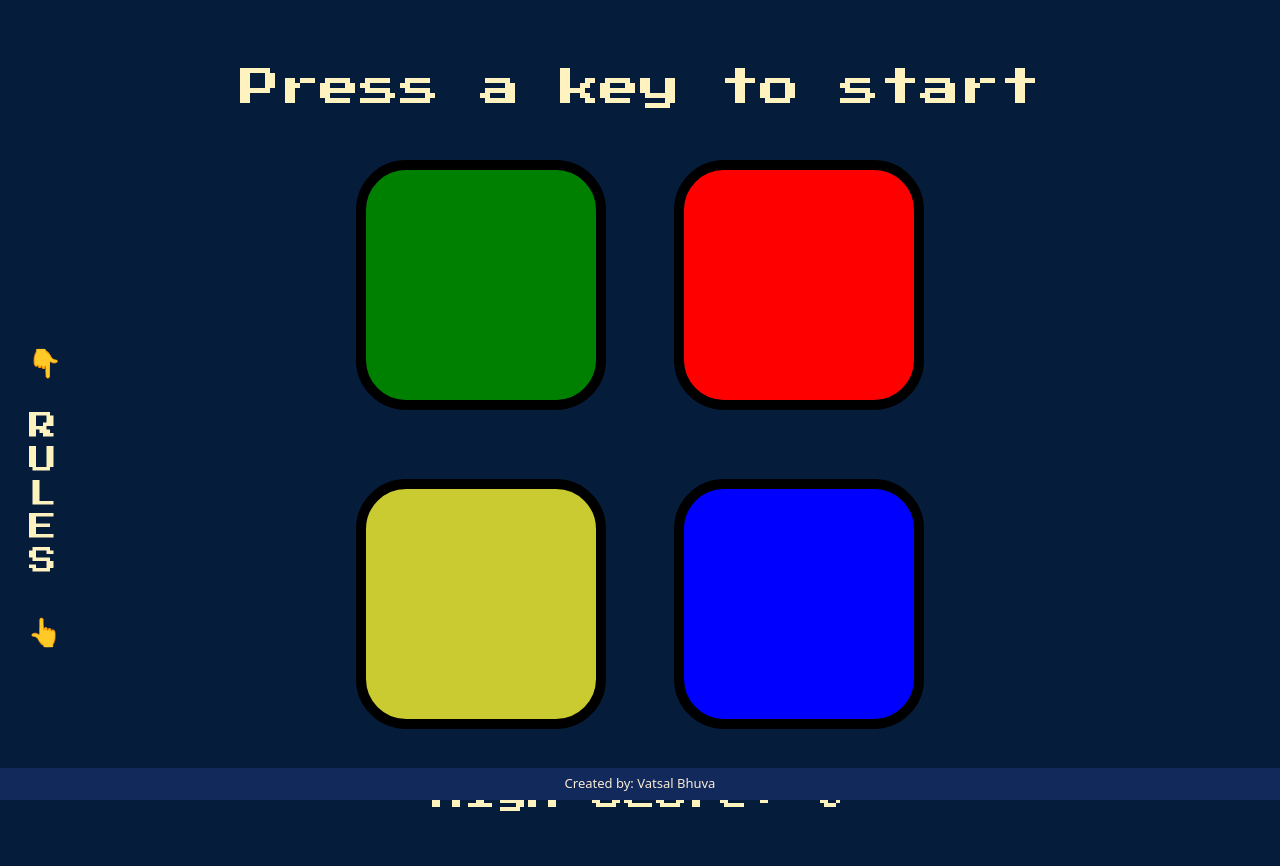
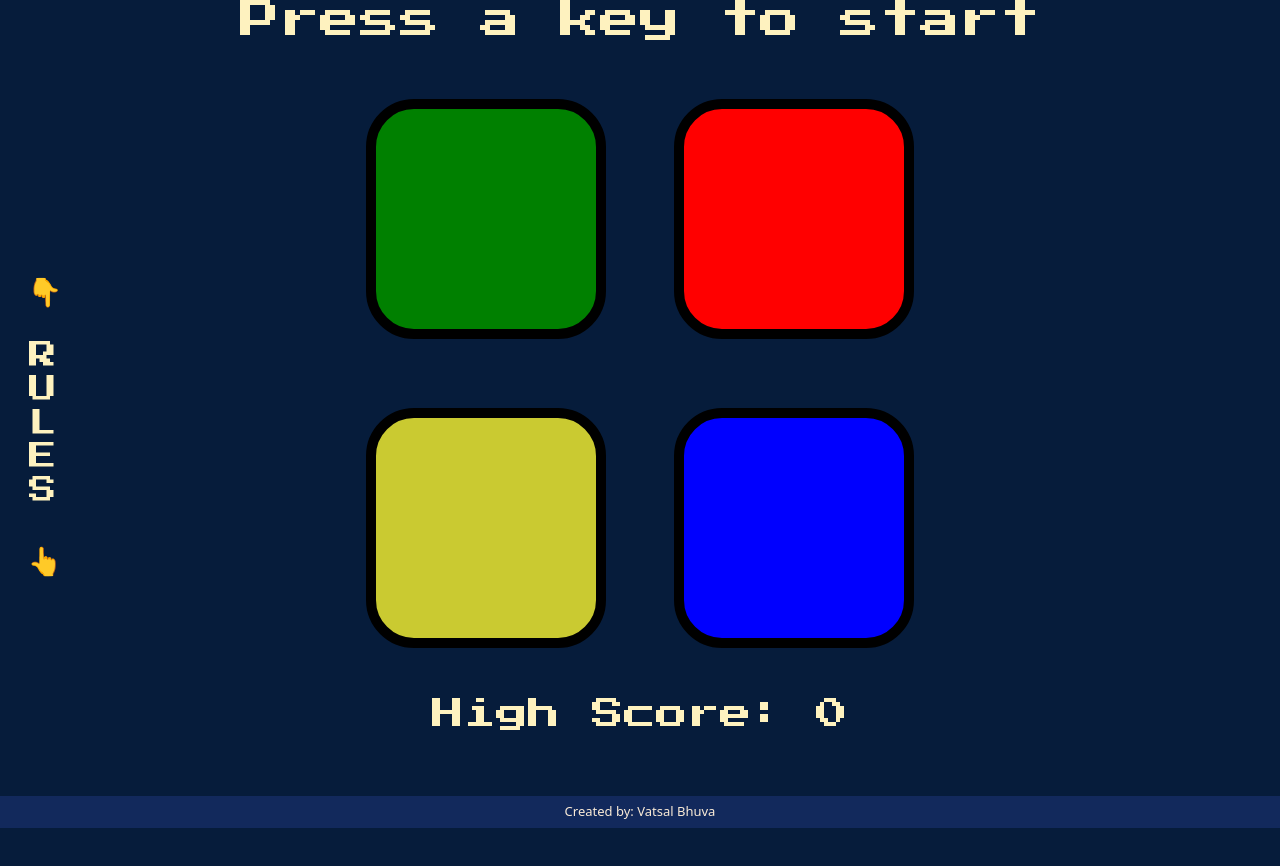
Before and after one commit to VatsalBhuva11/simon-game, a plain HTML site: page index.html in a window 1280 px wide. After the commit the page ends 828 px from the top, so only its background shows below. Drawn offline with nearby package versions, Linux system fonts and the light colour scheme.

Commit message:
fixed footer

```diff
--- a/style.css
+++ b/style.css
@@ -1,5 +1,9 @@
 body{
     background-color: #061c3b;
+    position: relative;
+    width: 100%;
+    height: 1vh;
+    top: -75px;
 }
 
 h1, h2, h3{
@@ -7,6 +11,9 @@ h1, h2, h3{
     color: #FEF2BF;
     text-align: center;
     margin: 5%;
+}
+h1{
+    padding: 7px;
 }
 
 h2{
@@ -26,8 +33,8 @@ h2{
 
 .tile{
     margin: 3%;
-    height: 250px ;
-    width: 250px;
+    height: 240px ;
+    width: 240px;
     border-radius: 20%;
     border: 10px solid black;
 }
@@ -49,7 +56,7 @@ h2{
 }
 
 .rules-content{
-    font-size: 1rem;
+    font-size: 0.9rem;
     color: #FEF2BF;
     background-color: rgb(7, 15, 38);
     border-radius: 10%;
@@ -98,13 +105,10 @@ h2{
 }
 
 footer{
-    position: absolute;
-    z-index: 2;
-    bottom: 0;
     width: 100%;
     text-align: center;
     font-size: small;
-    margin: 0%;
+    margin: 0;
     padding: 0.5%;
     color: antiquewhite;
     background-color: rgb(18, 41, 92);
```
Also changed, not shown: index.html (+1 -0 lines).
